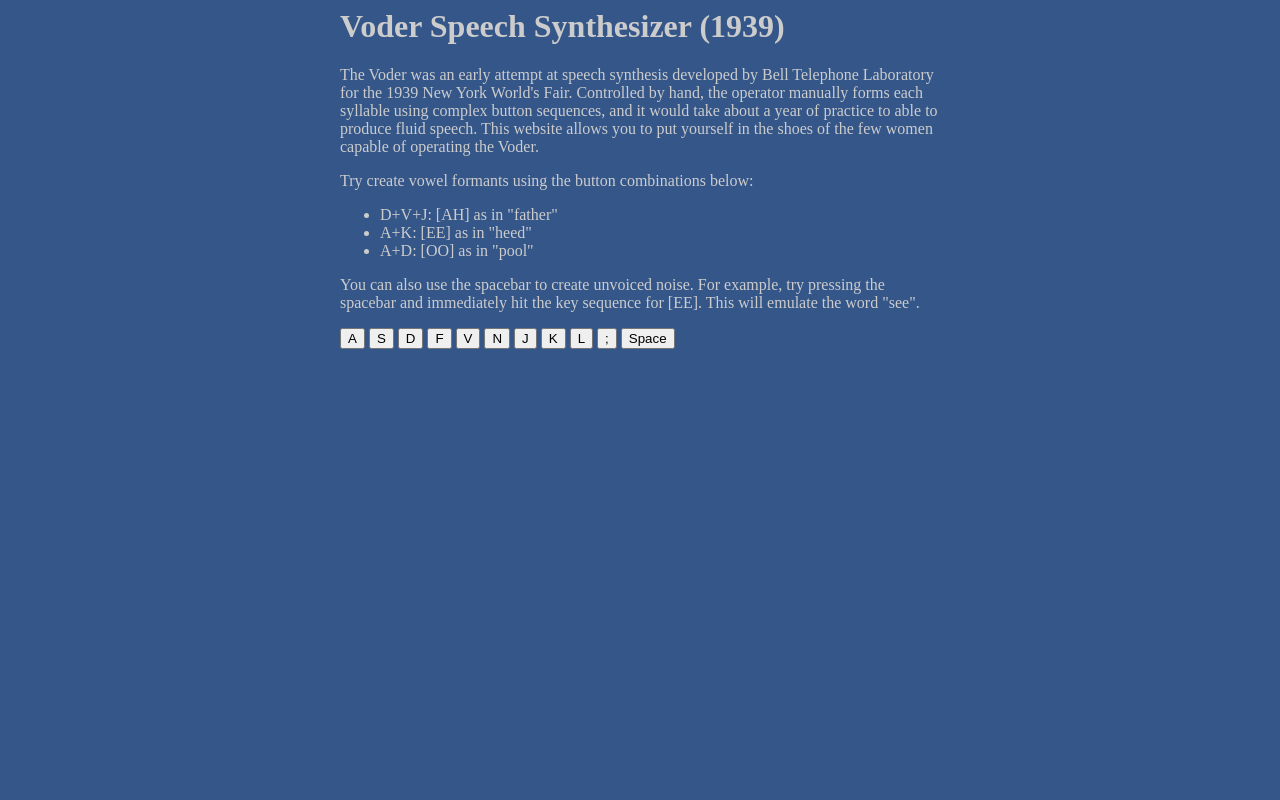
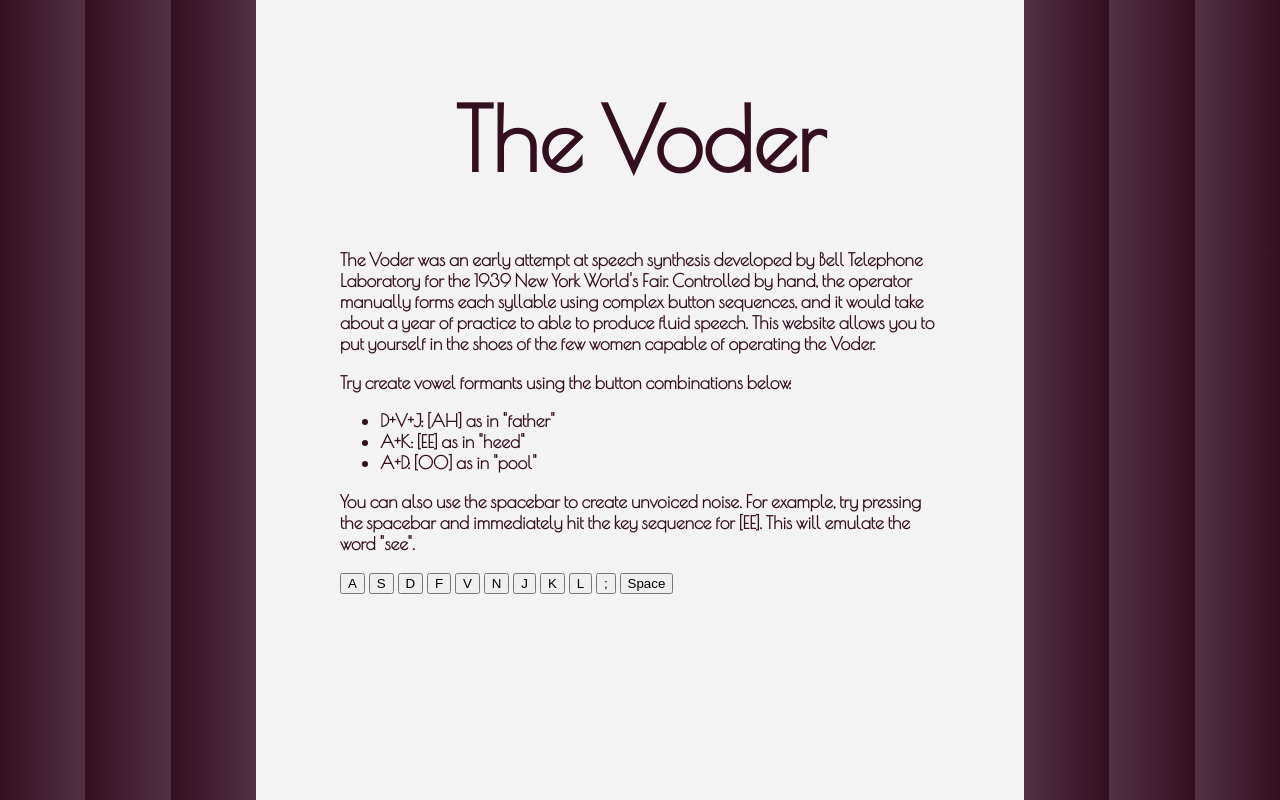
Before and after one commit to gmoe/voder, a plain HTML site: page index.html in a window 1280 px wide. Drawn offline with nearby package versions, Linux system fonts and the light colour scheme.

Commit message:
Art Deco design.

```diff
--- a/css/style.css
+++ b/css/style.css
@@ -1,9 +1,47 @@
 body {
-  background-color: #345689;
-  color: #cccccc;
+  background-color: #f3f3f3;
+  color: #340f20;
 }
 
 #content {
   width: 600px;
   margin: 0 auto;
+  padding-top: 20px;
+  font-family: 'Poiret One', cursive;
+  font-size: 110%;
 }
+
+#content h1 {
+  text-align: center;
+  font-size: 500%;
+}
+
+#content p {
+  font-weight: 600;
+}
+
+#content li {
+  font-weight: 600;
+}
+
+#prosceniumLeft {
+  position: fixed;
+  left: 0;
+  top: 0;
+  bottom: 0;
+
+  width: 20%;
+  background-color: #340f20;
+  background: repeating-linear-gradient(90deg, #340f20, #523144 33.33%, white 3%);
+}
+
+#prosceniumRight {
+  position: fixed;
+  right: 0;
+  top: 0;
+  bottom: 0;
+
+  width: 20%;
+  background-color: #340f20;
+  background: repeating-linear-gradient(270deg, #340f20, #523144 33.33%, white 3%);
+}
--- a/index.html
+++ b/index.html
@@ -1,17 +1,23 @@
+<!DOCTYPE html>
 <html lang="en">
 
   <head>
+    <meta charset="utf-8">
+    <meta name="viewport" content="width=device-width, initial-scale=1">
+
     <title>Voder Speech Synthesizer (1939)</title>
-    <meta charset="utf-8">
 
+
+    <link href='https://fonts.googleapis.com/css?family=Open+Sans+Condensed:300|Poiret+One|Limelight' rel='stylesheet' type='text/css'>
     <link rel="stylesheet" type="text/css" href="css/style.css">
-
   </head>
 
   <body>
+    <div id="prosceniumLeft"></div>
+    <div id="prosceniumRight"></div>
     <div id="content">
 
-      <h1>Voder Speech Synthesizer (1939)</h1>
+      <h1>The Voder</h1>
 
       <p> The Voder was an early attempt at speech synthesis developed by Bell
       Telephone Laboratory for the 1939 New York World's Fair. Controlled by
```
